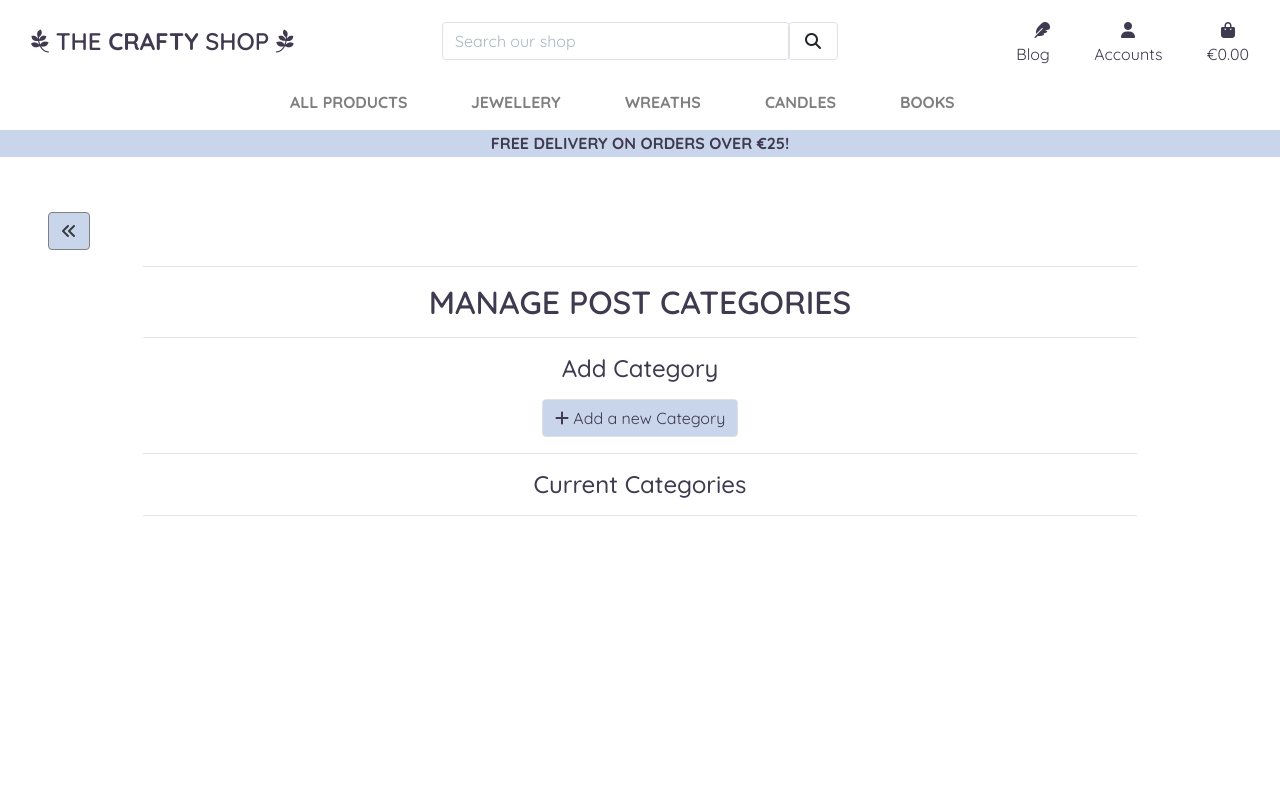
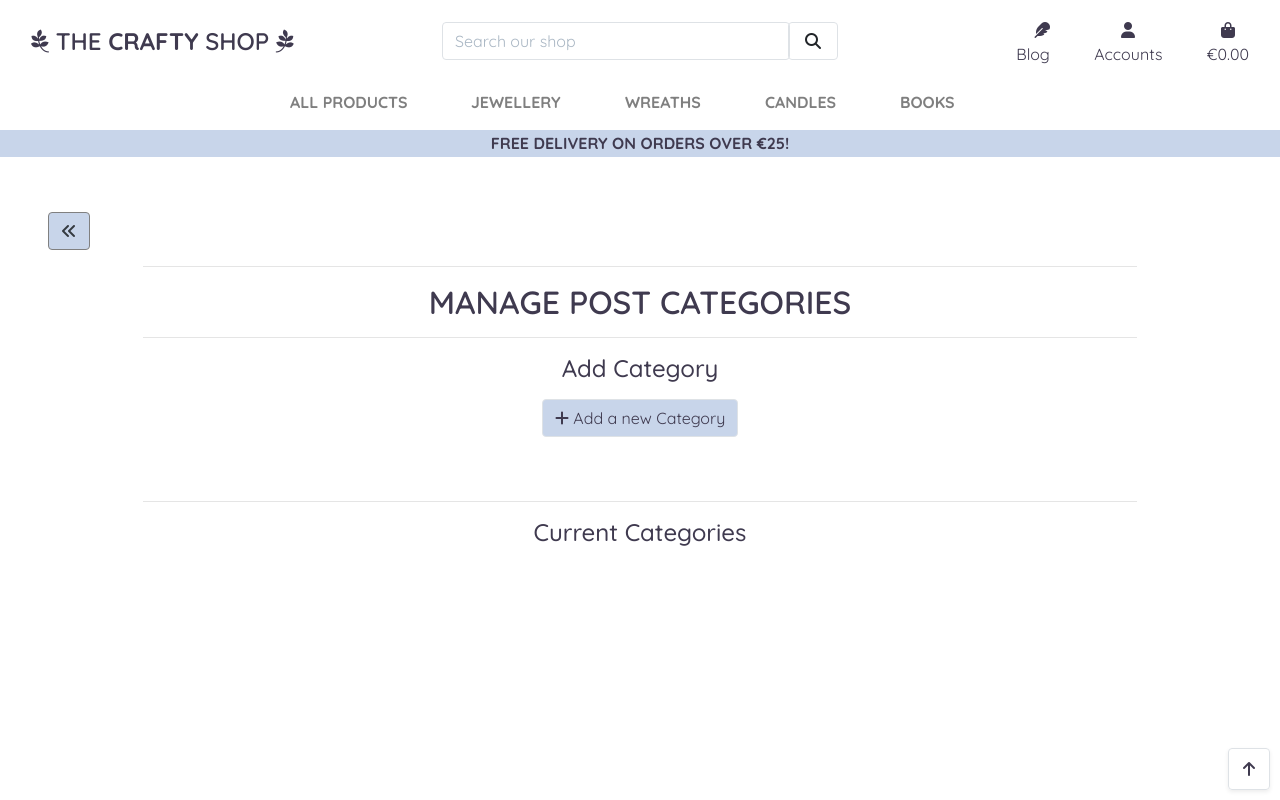
Before and after one commit to maialenz/crafty_shop, a Django app: page /blog/managecategories/ in a window 1280 px wide. Run offline with Django 3.2, Linux system fonts and the light colour scheme; data that the repository does not hold is empty; some libraries are stand-ins or nearby versions.

Commit message:
add scroll up button and its js logic

```diff
--- a/blog/templates/blog/manage_categories.html
+++ b/blog/templates/blog/manage_categories.html
@@ -19,7 +19,7 @@
         <h4 class="text-center text-blue">Add Category</h4>
         <div class="row">
             <div class="col text-center mt-2">
-            <button class="btn btn-blue border rounded hvr-grow">
+            <button class="btn btn-blue border mb-5 rounded hvr-grow">
                 <a href="{% url 'add_postcategory' %}" class="text-blue post-button"><i class="fas fa-plus"></i>
                     Add a new Category</a>
             </button>
@@ -28,22 +28,21 @@
     </div>
 
 <div class="container">
-    <hr class="break-md">
+    <hr>
     <h4 class="text-center title-font">Current Categories</h4>
-    <hr class="break-md">
     <div class="blog-card">
         {% for postcategory in postcategories %}
         <div class="card mb-1">
             <div class="card-body container">
                 <div class="row">
                     <div class="col-12 col-md-6">
-                        <h6 class="">{{ postcategory.name }} | {{ postcategory.friendly_name }}</h6>
+                        <h5 class="text-blue">{{ postcategory.friendly_name }} | { {{ postcategory.name }} }</h5>
                     </div>
-                    <div class="col-12 col-md-6">
+                    <div class="col-12 col-md-6 text-center">
                         {% if request.user.is_superuser %}
                             <small class="ml-3">
-                                <a class="btn " href="">Edit</a>
-                                <a class="site-btn" href="">Delete</a>
+                                <a class="btn btn-info hvr-grow mr-2" href="{% url 'edit_postcategory' postcategory.id %}">Edit</a>
+                                <a class="btn btn-danger hvr-grow " href="{% url 'delete_postcategory' postcategory.id %}">Delete</a>
                             </small>
                         {% endif %}
                     </div>
@@ -53,4 +52,21 @@
         {% endfor %}
     </div>
 </div>
+</div>
+<div class="btt-button shadow-sm rounded border hvr-grow">
+    <a class="btt-link d-flex h-100">
+        <i class="fas fa-arrow-up text-blue mx-auto my-auto"></i>
+    </a>
+</div>
+</div>
+
 {% endblock %}
+
+{% block postloadjs %}
+{{ block.super }}
+<script type="text/javascript">
+$('.btt-link').click(function(e) {
+    window.scrollTo(0,0)
+})
+</script>
+{% endblock %}
```
